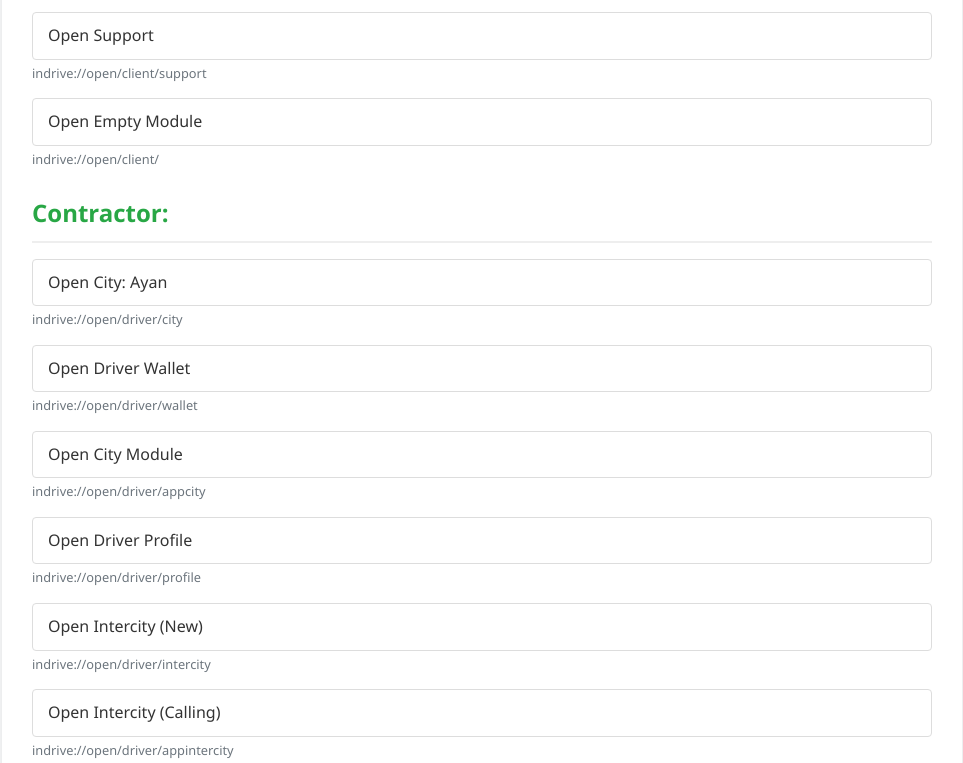
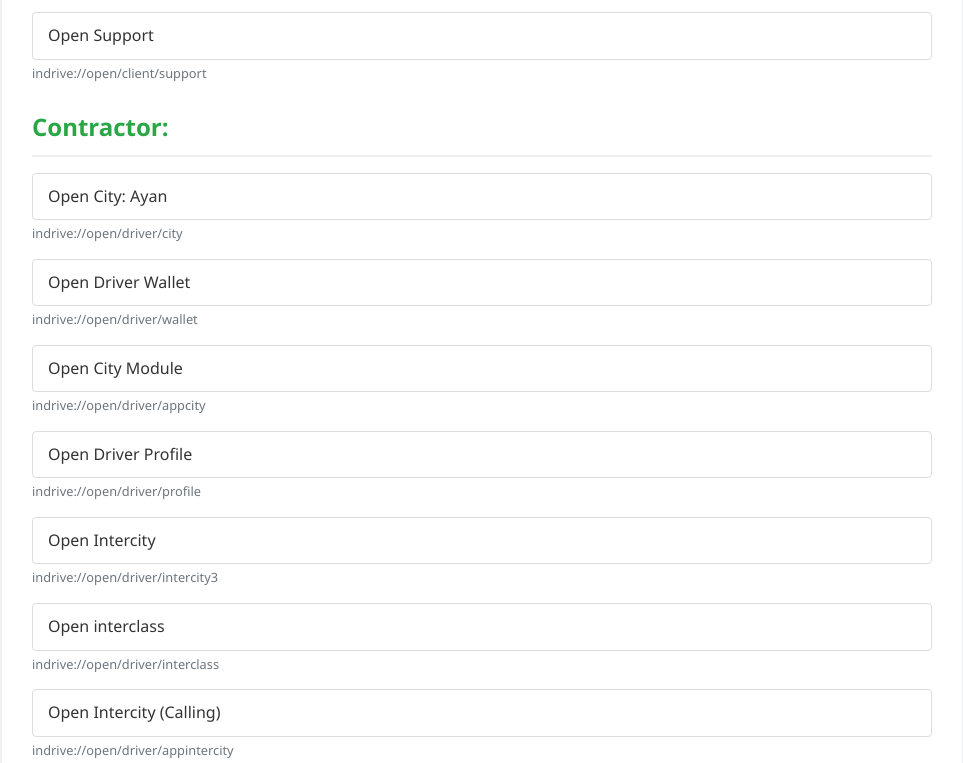
Before and after one commit to a-rychkov-indrive/dumping-ground, a plain HTML site: page index.html in a window 1280 px wide. Shown: the part 1600-2363 px from the top of the page, without its empty margins (158-1121 px from the left). Drawn offline with Linux system fonts and the light colour scheme.

Commit message:
Update index.html

```diff
--- a/index.html
+++ b/index.html
@@ -173,7 +173,7 @@
                     <small>indrive://open/client/intercity3</small>
                 </li>
                 <li>
-                    <a href="indriver://open/client/intercity3">Interclass</a>
+                    <a href="indriver://open/client/interclass">Interclass</a>
                     <small>indrive://open/client/interclass</small>
                 </li>
                 <li>
@@ -200,10 +200,6 @@
                     <a href="indrive://open/client/support">Open Support</a>
                     <small>indrive://open/client/support</small>
                 </li>
-                <li>
-                    <a href="indrive://open/client/">Open Empty Module</a>
-                    <small>indrive://open/client/</small>
-                </li>
             </ul>
 
             <h2>Contractor:</h2>
@@ -225,8 +221,12 @@
                     <small>indrive://open/driver/profile</small>
                 </li>
                 <li>
-                    <a href="indrive://open/driver/intercity">Open Intercity (New)</a>
-                    <small>indrive://open/driver/intercity</small>
+                    <a href="indrive://open/driver/intercity3">Open Intercity</a>
+                    <small>indrive://open/driver/intercity3</small>
+                </li>
+                <li>
+                    <a href="indrive://open/driver/interclass">Open interclass</a>
+                    <small>indrive://open/driver/interclass</small>
                 </li>
                 <li>
                     <a href="indrive://open/driver/appintercity">Open Intercity (Calling)</a>
@@ -257,7 +257,7 @@
                     <small>indrive://open/driver/support</small>
                 </li>
             </ul>
-            <h2><Broken:</h2>
+            <h2>Broken:</h2>
             <ul>
                 <li>
                     <a href="indrive://">Open Empty</a>
```
